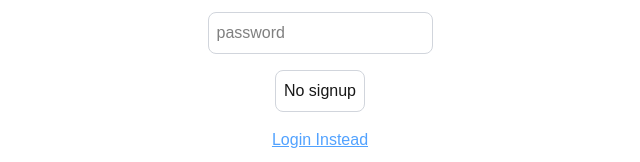
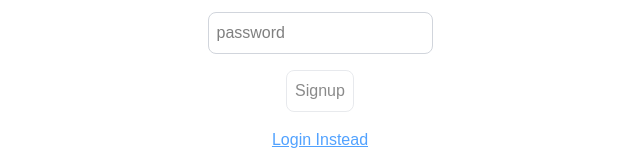
Before and after one commit to rishipatel83/nextauth, a Next.js app: page /signup in a window 1280 px wide. Shown: the part 401-563 px from the top of the page, without its empty margins (320-960 px from the left). Built offline with nearby package versions, Linux system fonts and the light colour scheme.

Commit message:
Enhance signup page with loading state and toast notifications for user feedback

```diff
--- a/src/app/signup/page.tsx
+++ b/src/app/signup/page.tsx
@@ -1,7 +1,7 @@
 'use client'
 import React, { useEffect, useState } from 'react'
 import axios from 'axios'
-import { toast } from 'react-hot-toast'
+import { toast, Toaster } from 'react-hot-toast'
 import { useRouter } from 'next/navigation'
 import Link from 'next/link'
 
@@ -19,16 +19,23 @@ export default function SignupPage() {
     const [loading, setLoading] = useState(false)
 
     const onSignup = async () =>{
+        let toastId
         try {
             setLoading(true)
+            toastId = toast.loading('Processing...')
             const response = await axios.post("/api/users/signup", user)
             console.log("Signup success ", response)
-
-            router.push('/login')
+            console.log(response.data.message)
+            toast.success("Signup Successfully", { id: toastId })
+            // router.push('/login')
+            setTimeout(() => {
+                router.push('/login')
+            }, 1000);
 
         } catch (error: any) {
             console.log("Signup Failed")
-            toast.error(error.message)
+            console.log(error.response.data.error)
+            toast.error(error.response?.data?.error || "Something went wrong!", { id: toastId });
         } finally {
             setLoading(false)
         }
@@ -39,10 +46,11 @@ export default function SignupPage() {
     //     else setButtonDisabled(true)
     // },[user])
 
-    const buttonDisabled = !(user.email.length > 0 && user.password.length > 0 && user.username.length > 0);
+    const buttonDisabled = loading || !(user.email.length > 0 && user.password.length > 0 && user.username.length > 0);
 
     return (
         <div className='flex flex-col items-center justify-center min-h-screen py-2'>
+            <Toaster/>
             <h1 className='mb-4 text-2xl'>{loading ? "Processing" : "Sign up"}</h1>
             <hr />
             <label htmlFor="username"></label>
@@ -75,11 +83,11 @@ export default function SignupPage() {
             />
 
             <button
-                className= {`p-2 border border-gray-300 rounded-lg mb-4 focus:outline-none focus:border-gray-600 ${buttonDisabled ? 'cursor-not-allowed' : 'cursor-pointer'}`}
+                className= {`p-2 border border-gray-300 rounded-lg mb-4 focus:outline-none focus:border-gray-600 ${buttonDisabled ? 'cursor-not-allowed opacity-50' : 'cursor-pointer'}`}
                 disabled = {buttonDisabled}
                 onClick={onSignup}
             >
-                {buttonDisabled ? "No signup" : "Signup"}
+                {loading ? "Processing..." : "Signup"}
             </button>
             <Link href='/login' className='underline text-blue-400'>Login Instead</Link>
         </div>
```
